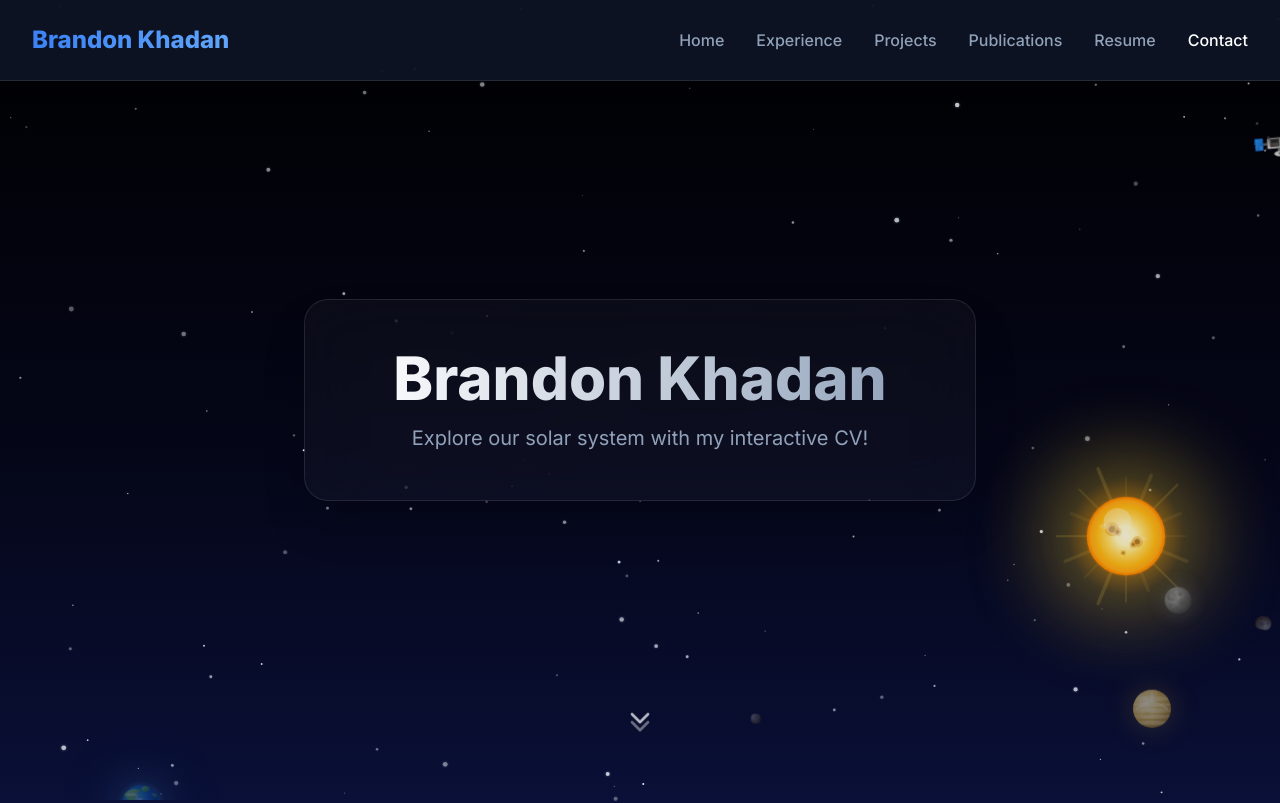
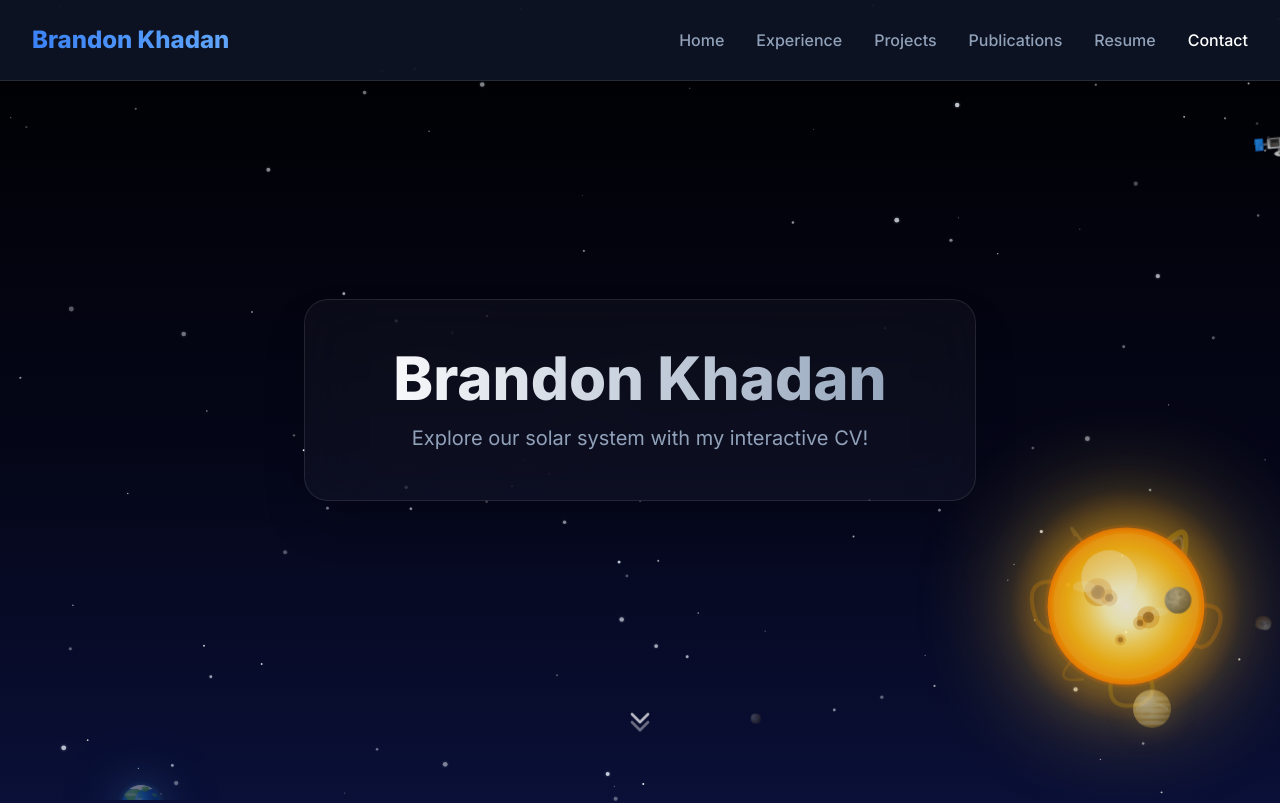
Before and after one commit to Khadanb/khadanb.github.io, a React (Vite) app: page /#contact in a window 1280 px wide. Shown: the top 803 px of the page. Built offline with nearby package versions, Linux system fonts and the light colour scheme.

Commit message:
Better sun and earth models

```diff
--- a/src/components/background/svg/SpaceElements.tsx
+++ b/src/components/background/svg/SpaceElements.tsx
@@ -41,7 +41,7 @@ const CELESTIAL_BODIES: CelestialBody[] = [
   {
     id: 'sun',
     component: Sun,
-    size: 140,
+    size: 280,
     journeyPosition: 0.06,
     parallaxSpeed: 0.15,
     xPosition: '88%',
--- a/src/components/background/svg/celestial/Earth.tsx
+++ b/src/components/background/svg/celestial/Earth.tsx
@@ -48,6 +48,14 @@ export function Earth({ size = 50, className = '' }: EarthProps) {
 
       {/* Continents - Americas view */}
       <g clipPath="url(#earthClip)">
+        {/* North polar ice cap */}
+        <ellipse cx="50" cy="16" rx="28" ry="8" fill="#f0f8ff" opacity="0.95" />
+        <ellipse cx="50" cy="18" rx="24" ry="5" fill="#ffffff" opacity="0.9" />
+
+        {/* South polar ice cap */}
+        <ellipse cx="50" cy="84" rx="26" ry="7" fill="#f0f8ff" opacity="0.95" />
+        <ellipse cx="50" cy="82" rx="20" ry="4" fill="#ffffff" opacity="0.9" />
+
         {/* Greenland */}
         <ellipse cx="58" cy="22" rx="7" ry="5" fill="url(#landGradient)" opacity="0.85" />
 
--- a/src/components/background/svg/celestial/Sun.tsx
+++ b/src/components/background/svg/celestial/Sun.tsx
@@ -49,26 +49,68 @@ export function Sun({ size = 160, className = '' }: SunProps) {
         </filter>
       </defs>
 
-      {/* Corona rays with varying lengths */}
-      <g opacity="0.35">
-        {Array.from({ length: 16 }).map((_, i) => {
-          const angleDeg = i * 22.5;
-          const angle = (angleDeg * Math.PI) / 180;
-          const length = 42 + (i % 3) * 5;
-          return (
-            <line
-              key={`ray-${angleDeg}`}
-              x1="50"
-              y1="50"
-              x2={50 + length * Math.cos(angle)}
-              y2={50 + length * Math.sin(angle)}
-              stroke="#ffd54f"
-              strokeWidth={1.5 + (i % 2)}
-              strokeLinecap="round"
-              opacity={0.25 + (i % 3) * 0.12}
-            />
-          );
-        })}
+      {/* Corona discharge arcs - plasma loops emanating from surface */}
+      <g opacity="0.5">
+        {/* Large prominence arc - top right */}
+        <path
+          d="M 62 30 Q 75 15, 70 35 Q 68 42, 65 38"
+          fill="none"
+          stroke="#ffcc00"
+          strokeWidth="2"
+          opacity="0.6"
+        />
+        <path
+          d="M 63 31 Q 73 18, 69 36"
+          fill="none"
+          stroke="#fff8c0"
+          strokeWidth="1"
+          opacity="0.4"
+        />
+
+        {/* Medium arc - left side */}
+        <path
+          d="M 28 42 Q 12 38, 18 55 Q 22 62, 30 58"
+          fill="none"
+          stroke="#ffa500"
+          strokeWidth="1.5"
+          opacity="0.5"
+        />
+
+        {/* Small loop - bottom */}
+        <path
+          d="M 45 75 Q 42 88, 55 85 Q 62 82, 58 74"
+          fill="none"
+          stroke="#ffcc00"
+          strokeWidth="1.5"
+          opacity="0.45"
+        />
+
+        {/* Tiny ejection - top left */}
+        <path
+          d="M 35 28 Q 28 18, 32 25"
+          fill="none"
+          stroke="#ffd54f"
+          strokeWidth="1"
+          opacity="0.4"
+        />
+
+        {/* Medium prominence - right */}
+        <path
+          d="M 74 50 Q 88 48, 82 60 Q 78 68, 72 62"
+          fill="none"
+          stroke="#ff9500"
+          strokeWidth="1.5"
+          opacity="0.5"
+        />
+
+        {/* Small arc - bottom left */}
+        <path
+          d="M 32 68 Q 22 78, 35 76"
+          fill="none"
+          stroke="#ffb300"
+          strokeWidth="1"
+          opacity="0.35"
+        />
       </g>
 
       {/* Outer glow */}
```
